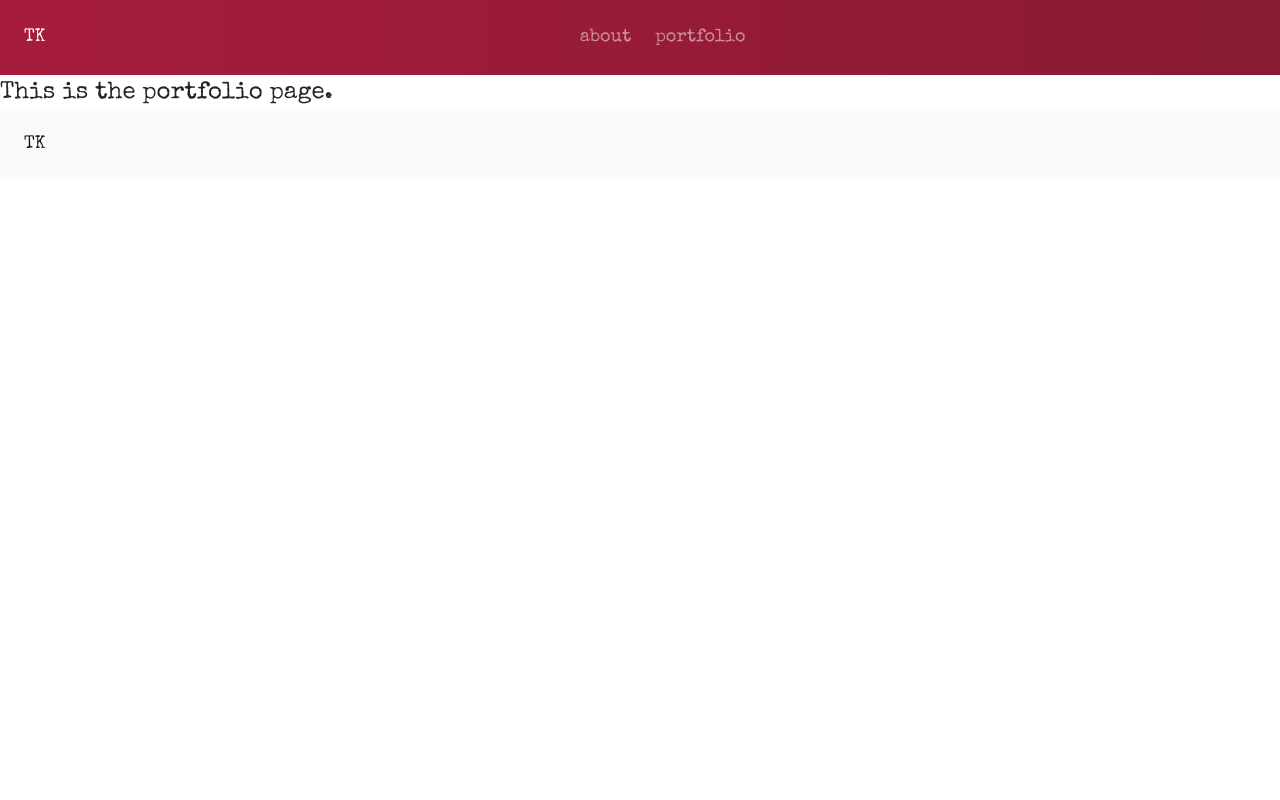
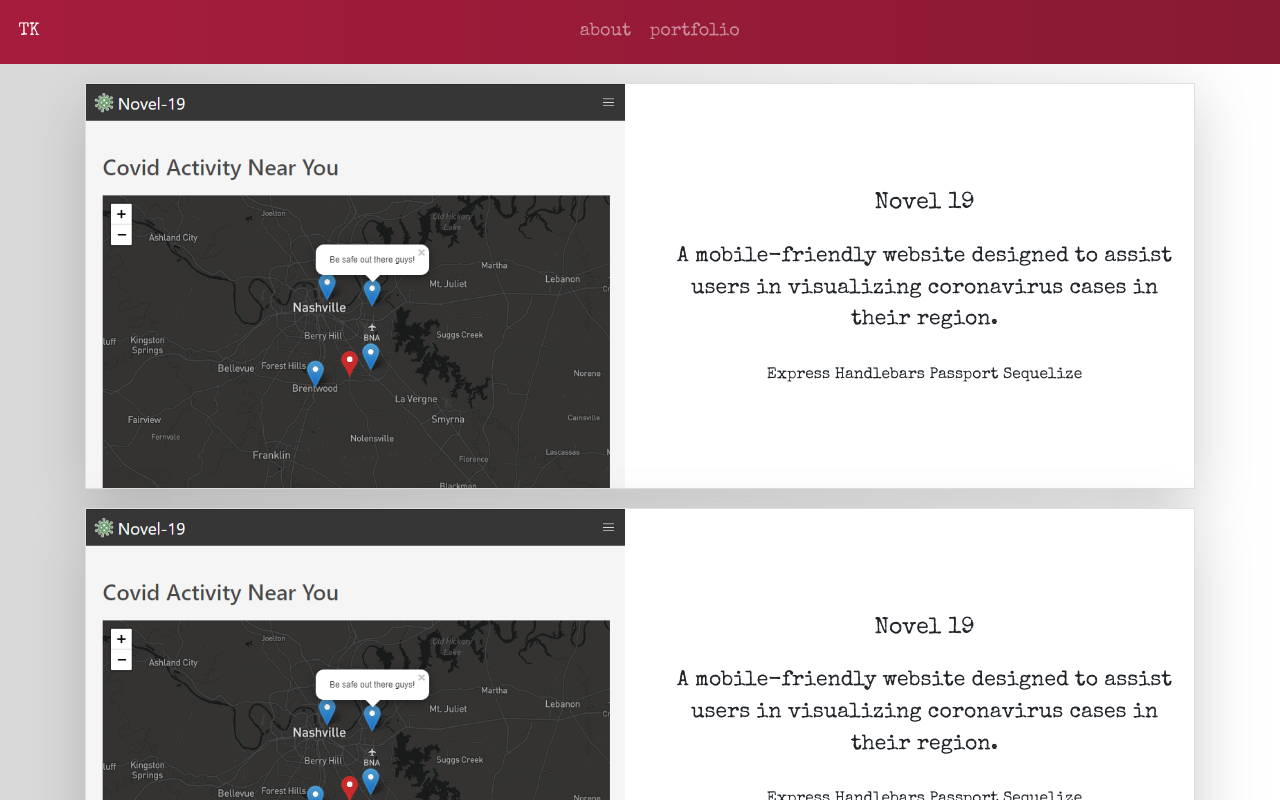
Before and after one commit to tkennedy118/react-portfolio, a React (Create React App) app: page /portfolio in a window 1280 px wide. Shown: the top 800 px of the page. Built offline with nearby package versions, Linux system fonts and the light colour scheme.

Commit message:
create fade-in transition for portfolio cards

```diff
--- a/package.json
+++ b/package.json
@@ -4,6 +4,9 @@
   "private": true,
   "homepage": "http://tkennedy118.github.io/react-portfolio",
   "dependencies": {
+    "@fortawesome/fontawesome-svg-core": "^1.2.28",
+    "@fortawesome/free-solid-svg-icons": "^5.13.0",
+    "@fortawesome/react-fontawesome": "^0.1.9",
     "@testing-library/jest-dom": "^4.2.4",
     "@testing-library/react": "^9.5.0",
     "@testing-library/user-event": "^7.2.1",
@@ -12,7 +15,8 @@
     "react-bootstrap": "^1.0.1",
     "react-dom": "^16.13.1",
     "react-router-dom": "^5.1.2",
-    "react-scripts": "3.4.1"
+    "react-scripts": "3.4.1",
+    "react-spring": "^8.0.27"
   },
   "scripts": {
     "start": "react-scripts start",
--- a/public/index.html
+++ b/public/index.html
@@ -25,7 +25,7 @@
       Learn how to configure a non-root public URL by running `npm run build`.
     -->
     <!-- Google Fonts -->
-    <link href="https://fonts.googleapis.com/css2?family=Permanent+Marker&family=Special+Elite&display=swap" rel="stylesheet">
+    <link href="https://fonts.googleapis.com/css2?family=Permanent+Marker&family=Special+Elite&display=swap" rel="stylesheet" />
 
     <!-- BOOTSTRAP -->
     <link
@@ -34,6 +34,7 @@
       integrity="sha384-Vkoo8x4CGsO3+Hhxv8T/Q5PaXtkKtu6ug5TOeNV6gBiFeWPGFN9MuhOf23Q9Ifjh"
       crossorigin="anonymous"
     />
+
     <!-- <link rel="stylesheet" href="https://stackpath.bootstrapcdn.com/bootstrap/4.4.1/css/bootstrap.min.css" integrity="sha384-Vkoo8x4CGsO3+Hhxv8T/Q5PaXtkKtu6ug5TOeNV6gBiFeWPGFN9MuhOf23Q9Ifjh" crossorigin="anonymous"> -->
     <!-- <script src="https://stackpath.bootstrapcdn.com/bootstrap/4.4.1/js/bootstrap.min.js" integrity="sha384-wfSDF2E50Y2D1uUdj0O3uMBJnjuUD4Ih7YwaYd1iqfktj0Uod8GCExl3Og8ifwB6" crossorigin="anonymous"></script> -->
     <title>Tyler Kennedy</title>
--- a/src/components/Footer/index.js
+++ b/src/components/Footer/index.js
@@ -4,7 +4,7 @@ import { Navbar as BootsNavbar } from 'react-bootstrap';
 export default function Navbar() {
 
   return(
-    <BootsNavbar  variant='light' bg='light'>
+    <BootsNavbar  variant='light' bg='light' className='text-center'>
       <BootsNavbar.Brand href='/' className='nav-font-small'>TK</BootsNavbar.Brand>
     </BootsNavbar>
   )
--- a/src/pages/Portfolio.js
+++ b/src/pages/Portfolio.js
@@ -1,9 +1,67 @@
-import React from 'react';
+import React, { useState } from 'react'
+import { Container, Row, Col, Card } from 'react-bootstrap';
+import { useTransition,  animated } from 'react-spring';
+import '../utils/styles/portfolio.css';
+
+const projects = [
+  {
+    title: 'Novel 19',
+    description: 'A mobile-friendly website designed to assist users in visualizing coronavirus cases in their region.',
+    techs: ['Express', 'Handlebars', 'Passport', 'Sequelize'],
+    image: 'covid-19.png',
+    link: 'https://novel-19.herokuapp.com/home'
+  },
+  {
+    title: 'Novel 19',
+    description: 'A mobile-friendly website designed to assist users in visualizing coronavirus cases in their region.',
+    techs: ['Express', 'Handlebars', 'Passport', 'Sequelize'],
+    image: 'covid-19.png',
+    link: 'https://novel-19.herokuapp.com/home'
+  },
+  {
+    title: 'Novel 19',
+    description: 'A mobile-friendly website designed to assist users in visualizing coronavirus cases in their region.',
+    techs: ['Express', 'Handlebars', 'Passport', 'Sequelize'],
+    image: 'covid-19.png',
+    link: 'https://novel-19.herokuapp.com/home'
+  }
+]
 
 export default function Portfolio() {
+
+  const cards = projects.map((project, index) => {
+    return (
+      <Card key={index} className='rounded-0 my-3 shadow-lg port-card'>
+        <Row>
+          <Col md={6}>
+            <Card.Img src={require('../utils/images/' + project.image)} className='rounded-0'/>
+          </Col>
+          <Col md={6} className='my-auto port-card-body-margin text-center'>
+            <Card.Title className='pt-2'>{project.title}</Card.Title>
+            <Card.Text className='py-2'>{project.description}</Card.Text>
+            <div className='pb-1 port-font-small'>{project.techs.join(' ')}</div>
+          </Col>
+        </Row>
+        <a href={project.link} className='stretched-link' target='_blank' rel='noopener noreferrer'>
+          <span></span>
+        </a>
+      </Card>
+    );
+  });
+
+  // const [cards, setCards] = useState([...cards])
+  const transitions = useTransition(cards, card => card.key, {
+    from: { opacity: 0, marginLeft: -100, marginRight: 100 },
+    enter: { opacity: 1, marginLeft: 0, marginRight: 0 }
+  });
+
   return (
-    <div>
-      This is the portfolio page.
-    </div>
+    <Container>
+      {transitions.map(({ item, key, props }) => (
+        <animated.div key={key} style={props}>
+          {item}
+        </animated.div>
+      ))}
+    </Container>
   );
 }
--- a/src/utils/styles/about.css
+++ b/src/utils/styles/about.css
@@ -1,9 +1,9 @@
 * {
-  font-size: 24px;
+  font-size: 1.15rem;
 }
 
 .about-jumbotron-gray {
-  background: #373b44; /* fallback for old browsers */
+  background: #bdc3c7; /* fallback for old browsers */
   background: -webkit-linear-gradient(to right, #f1f1f1, #bdc3c7); /* Chrome 10-25, Safari 5.1-6 */
   background: linear-gradient(to right, #f1f1f1, #bdc3c7); /* W3C, IE 10+/ Edge, Firefox 16+, Chrome 26+, Opera 12+, Safari 7+ */
   border-top: 2px solid #f3f3f3;
@@ -27,11 +27,11 @@
 }
 
 .about-font-large {
-  font-size: 40px;
+  font-size: 1.25px;
 }
 
 .about-font-medium {
-  font-size: 32px;
+  font-size: 1rem;
 }
 
 .about-text-white {
--- a/src/utils/styles/app.css
+++ b/src/utils/styles/app.css
@@ -6,5 +6,8 @@
 
 body {
   font-family: 'Special Elite', 'Comic Sans MS', cursive, sans-serif;
-  padding-top: 75px;
+  background: #bdc3c7; /* fallback for old browsers */
+  background: -webkit-linear-gradient(to right, #d8d8d8, #ffffff); /* Chrome 10-25, Safari 5.1-6 */
+  background: linear-gradient(to right, #d8d8d8, #ffffff); /* W3C, IE 10+/ Edge, Firefox 16+, Chrome 26+, Opera 12+, Safari 7+ */
+  padding-top: 65px;
 }
--- /dev/null
+++ b/src/utils/styles/portfolio.css
@@ -0,0 +1,12 @@
+.port-font-small {
+  font-size: .85rem;
+}
+
+.port-card-body-margin {
+  padding-left: 30px;
+  padding-right: 30px;
+}
+
+.port-card:hover {
+  background-color: #bdc3c7;
+}
```
Also changed, not shown: src/pages/About.js (indentation only), src/utils/images/covid-19.png (added), 1 other file (tests, documents, lock files or other folders).
